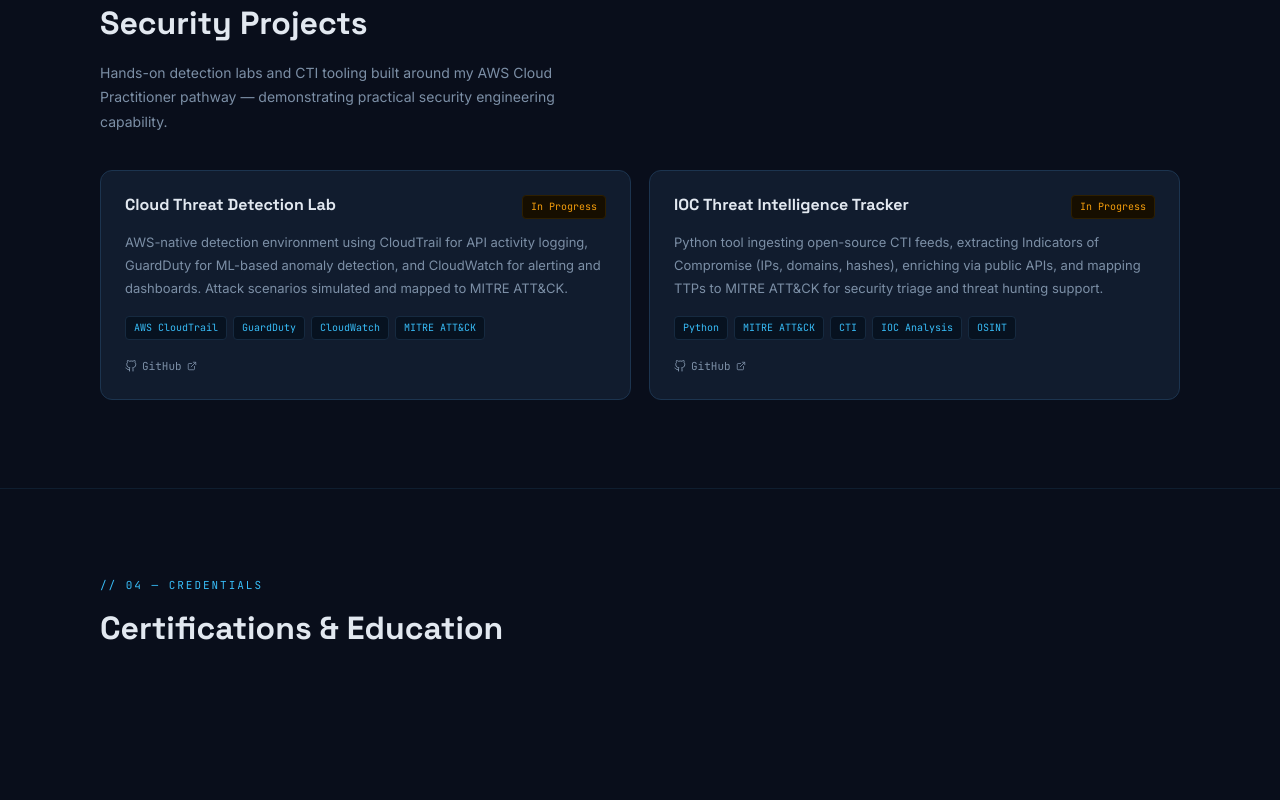
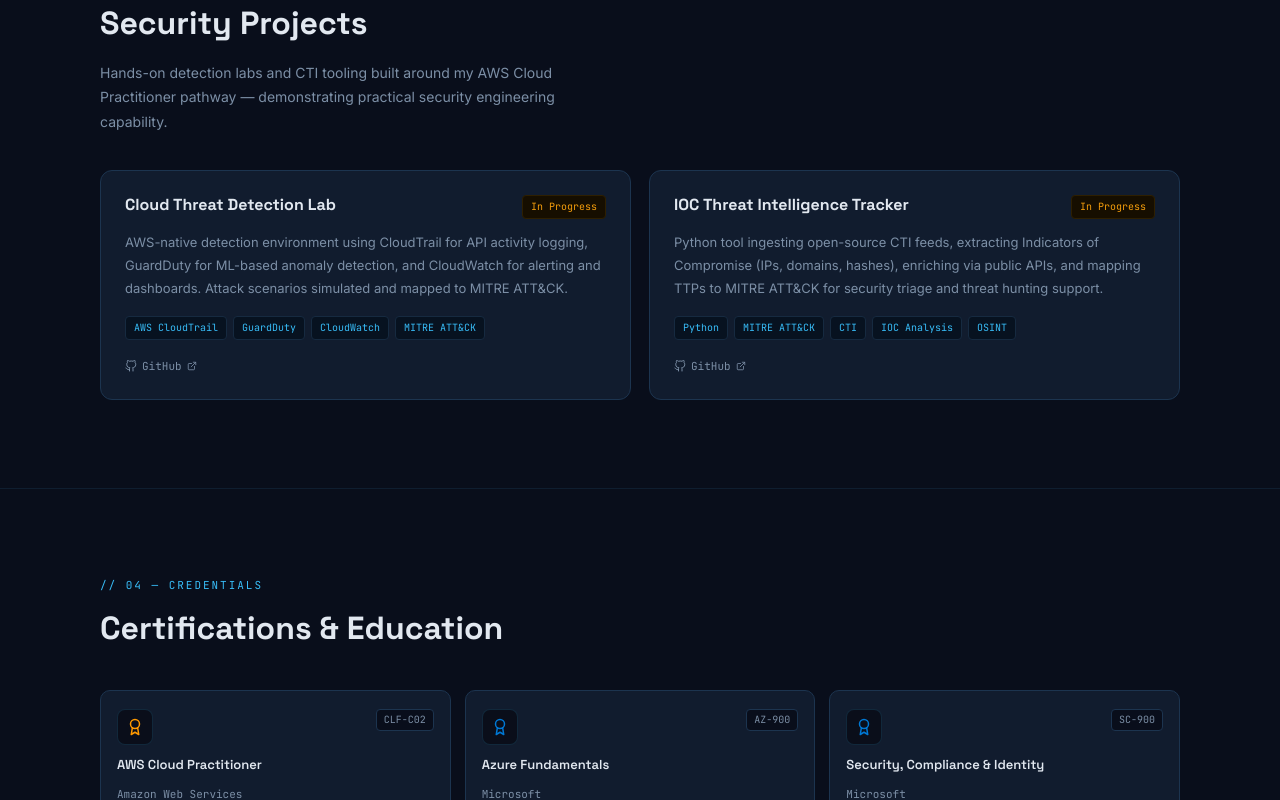
Before and after one commit to joehanmisquitta/PortfolioWeb, a React (Create React App) app: page / in a window 1280 px wide. Shown: the part 2000-2800 px from the top of the page. Built offline with nearby package versions, Linux system fonts and the light colour scheme.

Commit message:
feat: add global index.css for base styles and update App.js configuration

```diff
--- a/src/App.js
+++ b/src/App.js
@@ -17,10 +17,10 @@
 
   // Location & education
   location:      'Mumbai, India',
-  education:     'MSc IT, Wilson College (Autonomous), University of Mumbai',
+  education:     'MSc IT (Cybersecurity)',
 
   // ── Contact ──────────────────────────────────────────────────
-  email:         'joehanm@gmail.com',
+  email:         'joehanm10@gmail.com',
   phone:         '',                         // e.g. '+91 98765 43210' — leave '' to hide
   emailSubject:  'I Saw Your Portfolio',     // pre-fills the subject line
 
@@ -434,7 +434,7 @@
       {/* ── SKILLS ───────────────────────────────────────── */}
       <section id="skills" className="pf-section" aria-labelledby="skills-heading">
         <div className="pf-section-inner">
-          <span className="pf-eyebrow reveal">// 01 — Capabilities</span>
+          <span className="pf-eyebrow reveal">{'// 01 — Capabilities'}</span>
           <h2 id="skills-heading" className="pf-section-heading reveal">Technical Stack</h2>
           <div className="pf-skills-grid">
             {SKILLS.map(({ category, items }, i) => (
@@ -457,7 +457,7 @@
       {/* ── EXPERIENCE ───────────────────────────────────── */}
       <section id="experience" className="pf-section" aria-labelledby="exp-heading">
         <div className="pf-section-inner">
-          <span className="pf-eyebrow reveal">// 02 — Background</span>
+          <span className="pf-eyebrow reveal">{'// 02 — Background'}</span>
           <h2 id="exp-heading" className="pf-section-heading reveal">Experience</h2>
 
           <div className="pf-timeline">
@@ -496,7 +496,7 @@
       {/* ── PROJECTS ─────────────────────────────────────── */}
       <section id="projects" className="pf-section" aria-labelledby="proj-heading">
         <div className="pf-section-inner">
-          <span className="pf-eyebrow reveal">// 03 — Portfolio</span>
+          <span className="pf-eyebrow reveal">{'// 03 — Portfolio'}</span>
           <h2 id="proj-heading" className="pf-section-heading reveal">Security Projects</h2>
           <p className="pf-section-sub reveal">
             Hands-on detection labs and CTI tooling built around my AWS Cloud Practitioner pathway —
@@ -552,24 +552,32 @@
       {/* ── CERTIFICATIONS ───────────────────────────────── */}
       <section id="certifications" className="pf-section" aria-labelledby="certs-heading">
         <div className="pf-section-inner">
-          <span className="pf-eyebrow reveal">// 04 — Credentials</span>
+          <span className="pf-eyebrow reveal">{'// 04 — Credentials'}</span>
           <h2 id="certs-heading" className="pf-section-heading reveal">Certifications &amp; Education</h2>
           <div className="pf-cert-grid">
             {CERTIFICATIONS.map((cert, i) => {
-              const CardWrapper = cert.credlyUrl
-                ? ({ children, ...props }) => <a href={cert.credlyUrl} target="_blank" rel="noopener noreferrer" {...props}>{children}</a>
-                : ({ children, ...props }) => <div {...props}>{children}</div>;
-              return (
-                <CardWrapper key={i} className={`pf-cert-card reveal d${i + 1}`}>
+              const cls = `pf-cert-card reveal d${i + 1}`;
+              const iconColor = cert.issuer === 'Amazon Web Services' ? '#FF9900' : '#0078D4';
+              const inner = (
+                <>
                   <div className="pf-cert-top">
                     <div className="pf-cert-icon">
-                      <Ico.Award size={18} color={cert.issuer === 'Amazon Web Services' ? '#FF9900' : '#0078D4'} />
+                      <Ico.Award size={18} color={iconColor} />
                     </div>
                     <span className="pf-cert-code">{cert.code}</span>
                   </div>
                   <div className="pf-cert-name">{cert.name}</div>
                   <div className="pf-cert-issuer">{cert.issuer}</div>
-                </CardWrapper>
+                </>
+              );
+              return cert.credlyUrl ? (
+                <a key={i} href={cert.credlyUrl} target="_blank" rel="noopener noreferrer" className={cls}>
+                  {inner}
+                </a>
+              ) : (
+                <div key={i} className={cls}>
+                  {inner}
+                </div>
               );
             })}
           </div>
@@ -593,7 +601,7 @@
       {/* ── CONTACT ──────────────────────────────────────── */}
       <section id="contact" className="pf-section" aria-labelledby="contact-heading">
         <div className="pf-section-inner">
-          <span className="pf-eyebrow reveal">// 05 — Connect</span>
+          <span className="pf-eyebrow reveal">{'// 05 — Connect'}</span>
           <h2 id="contact-heading" className="pf-section-heading reveal">Get In Touch</h2>
           <p className="pf-section-sub reveal">
             Open to security engineering, VAPT, and cloud security roles. Let's connect.
--- /dev/null
+++ b/src/index.css
@@ -0,0 +1,39 @@
+/* ═══════════════════════════════════════════════════════════════
+   index.css — loaded globally before App.css
+   Keep this minimal. All component styles live in App.css.
+   ═══════════════════════════════════════════════════════════════ */
+
+/* Universal reset */
+*, *::before, *::after {
+  box-sizing: border-box;
+  margin: 0;
+  padding: 0;
+}
+
+/* Base document */
+html {
+  scroll-behavior: smooth;
+  -webkit-text-size-adjust: 100%;
+}
+
+body {
+  background: #090E1B; /* matches --bg in App.css; prevents flash on load */
+  color: #E2E8F0;
+  font-family: 'Inter', system-ui, -apple-system, sans-serif;
+  -webkit-font-smoothing: antialiased;
+  -moz-osx-font-smoothing: grayscale;
+  overflow-x: hidden;
+}
+
+/* Remove default list styles globally */
+ul, ol { list-style: none; }
+
+/* Make images/svg responsive by default */
+img, svg { display: block; max-width: 100%; }
+
+/* Focus-visible ring — used by keyboard nav */
+:focus { outline: none; }
+:focus-visible {
+  outline: 2px solid #38BDF8;
+  outline-offset: 3px;
+}
--- a/src/index.js
+++ b/src/index.js
@@ -1,7 +1,58 @@
 import React from 'react';
 import ReactDOM from 'react-dom/client';
+import './index.css';
 import App from './App';
 
+
+// ── Page title ──────────────────────────────────────────────────
+document.title = 'Joehan Misquitta — Security Engineer';
+
+// ── Meta: description (shown in Google search snippets) ─────────
+const metaDesc = document.createElement('meta');
+metaDesc.name    = 'description';
+metaDesc.content = 'Security Engineer specialising in VAPT and cloud security. MSc IT (Cybersecurity), Mumbai. AWS & Azure certified.';
+document.head.appendChild(metaDesc);
+
+// ── Meta: Open Graph (WhatsApp / LinkedIn / Twitter previews) ───
+const ogTags = [
+  { property: 'og:title',       content: 'Joehan Misquitta — Security Engineer' },
+  { property: 'og:description', content: 'VAPT & Cloud Security · MSc IT (Cybersecurity) · Mumbai' },
+  { property: 'og:type',        content: 'website' },
+  { property: 'og:url',         content: 'https://itsjoehan.com' },
+];
+ogTags.forEach(({ property, content }) => {
+  const tag = document.createElement('meta');
+  tag.setAttribute('property', property);
+  tag.setAttribute('content', content);
+  document.head.appendChild(tag);
+});
+
+// ── Google Fonts: preconnect (speeds up font load) ───────────────
+[
+  { rel: 'preconnect', href: 'https://fonts.googleapis.com', crossOrigin: false },
+  { rel: 'preconnect', href: 'https://fonts.gstatic.com',   crossOrigin: true  },
+].forEach(({ rel, href, crossOrigin }) => {
+  const link = document.createElement('link');
+  link.rel  = rel;
+  link.href = href;
+  if (crossOrigin) link.crossOrigin = 'anonymous';
+  document.head.appendChild(link);
+});
+
+// ── Google Fonts: stylesheet ─────────────────────────────────────
+const fontLink = document.createElement('link');
+fontLink.rel  = 'stylesheet';
+fontLink.href =
+  'https://fonts.googleapis.com/css2?family=Space+Grotesk:wght@500;600;700' +
+  '&family=Inter:wght@400;500' +
+  '&family=JetBrains+Mono:wght@400;500' +
+  '&display=swap';
+document.head.appendChild(fontLink);
+
+
+/* ═══════════════════════════════════════════════════════════════
+   REACT MOUNT
+   ═══════════════════════════════════════════════════════════════ */
 const root = ReactDOM.createRoot(document.getElementById('root'));
 root.render(
   <React.StrictMode>
```
Also changed, not shown: src/App.css (line endings or trailing spaces), 1 other file (tests, documents, lock files or other folders).
